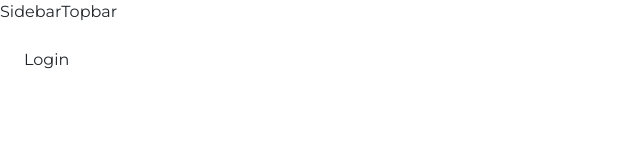
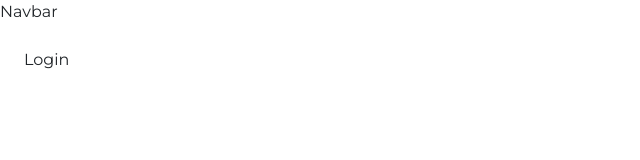
Before and after one commit to krisKajtna/skillupmentor-tutorial-frontend, a React (Create React App) app: page /login in a window 1280 px wide. Shown: the top 160 px of the page, without its empty margins (0-640 px from the left). Built offline with nearby package versions, Linux system fonts and the light colour scheme.

Commit message:
refactor(Login, Register, Sidebar): replace DashboardLayout with Layout component

```diff
--- a/src/pages/Login.tsx
+++ b/src/pages/Login.tsx
@@ -1,8 +1,8 @@
-import DashboardLayout from 'components/ui/dashboardlayout'
+import Layout from 'components/ui/Layout'
 import { FC } from 'react'
 
 const Login: FC = () => {
-  return <DashboardLayout>Login</DashboardLayout>
+  return <Layout>Login</Layout>
 }
 
 export default Login
--- a/src/pages/Register.tsx
+++ b/src/pages/Register.tsx
@@ -1,8 +1,8 @@
-import DashboardLayout from 'components/ui/dashboardlayout'
+import Layout from 'components/ui/Layout'
 import { FC } from 'react'
 
 const Register: FC = () => {
-  return <DashboardLayout>Register</DashboardLayout>
+  return <Layout>Register</Layout>
 }
 
 export default Register
```
